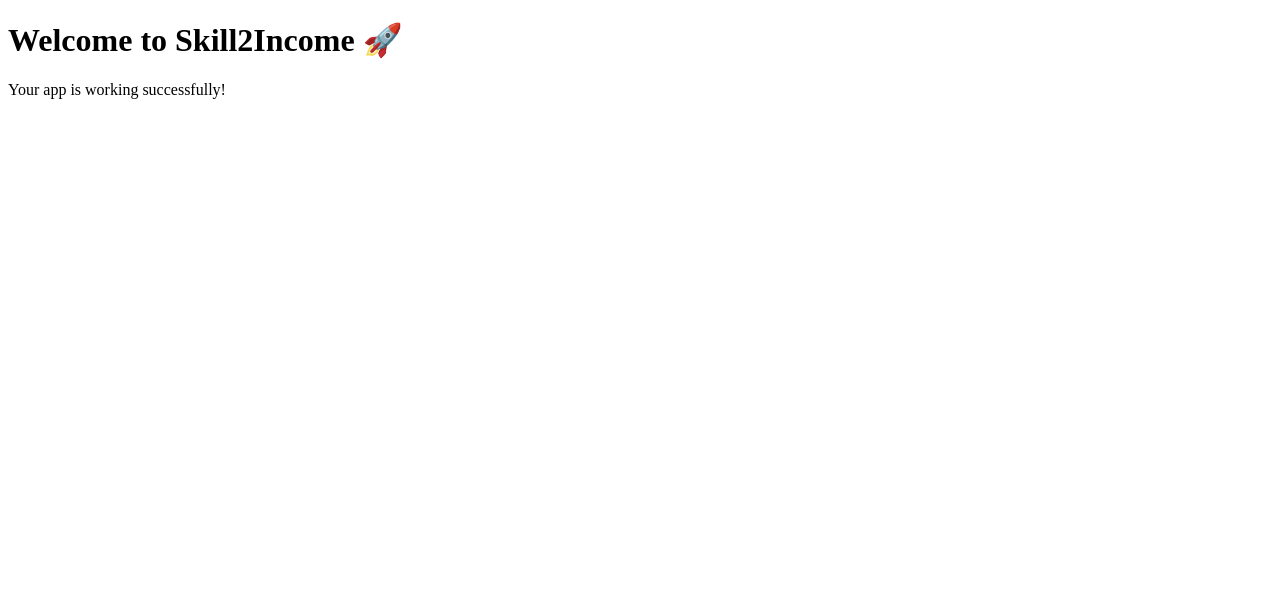
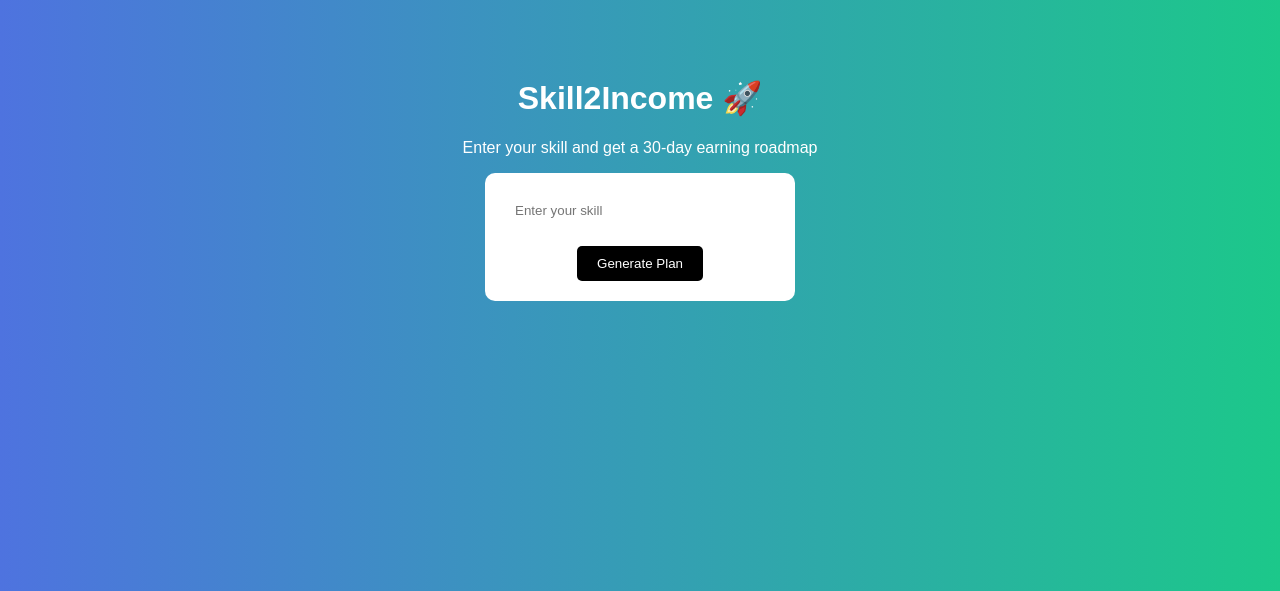
Before and after one commit to nitinnkumarr7392-hash/skill2income-, a Flask app: page / in a window 1280 px wide. Shown: the top 591 px of the page. Run offline with Flask 3, Linux system fonts and the light colour scheme.

Commit message:
Updated index page

```diff
--- a/templates/index.html
+++ b/templates/index.html
@@ -1,10 +1,50 @@
 <!DOCTYPE html>
 <html>
 <head>
-    <title>Skill2Income</title>
+    <title>Skill2Income - AI Assistant</title>
+    <style>
+        body {
+            font-family: Arial;
+            background: linear-gradient(to right, #4e73df, #1cc88a);
+            text-align: center;
+            padding: 50px;
+            color: white;
+        }
+        input {
+            padding: 10px;
+            width: 250px;
+            border-radius: 5px;
+            border: none;
+        }
+        button {
+            padding: 10px 20px;
+            border: none;
+            background: black;
+            color: white;
+            border-radius: 5px;
+            cursor: pointer;
+        }
+        .box {
+            background: white;
+            color: black;
+            padding: 20px;
+            border-radius: 10px;
+            display: inline-block;
+        }
+    </style>
 </head>
 <body>
-    <h1>Welcome to Skill2Income 🚀</h1>
-    <p>Your app is working successfully!</p>
+
+    <h1>Skill2Income 🚀</h1>
+    <p>Enter your skill and get a 30-day earning roadmap</p>
+
+    <div class="box">
+        <form method="POST">
+            <input type="text" name="skill" placeholder="Enter your skill" required>
+            <br><br>
+            <button type="submit">Generate Plan</button>
+        </form>
+    </div>
+
 </body>
 </html>
```
